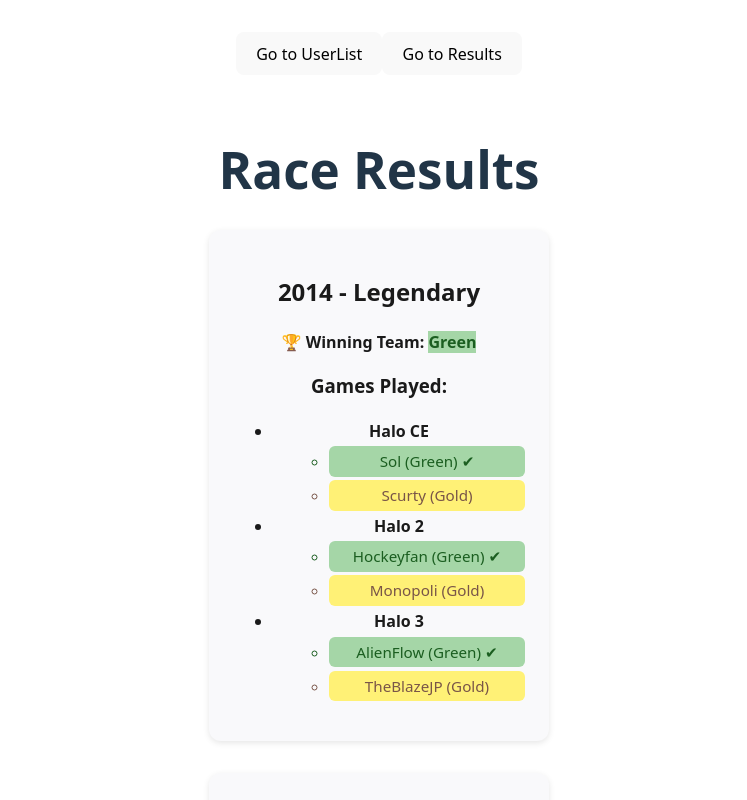
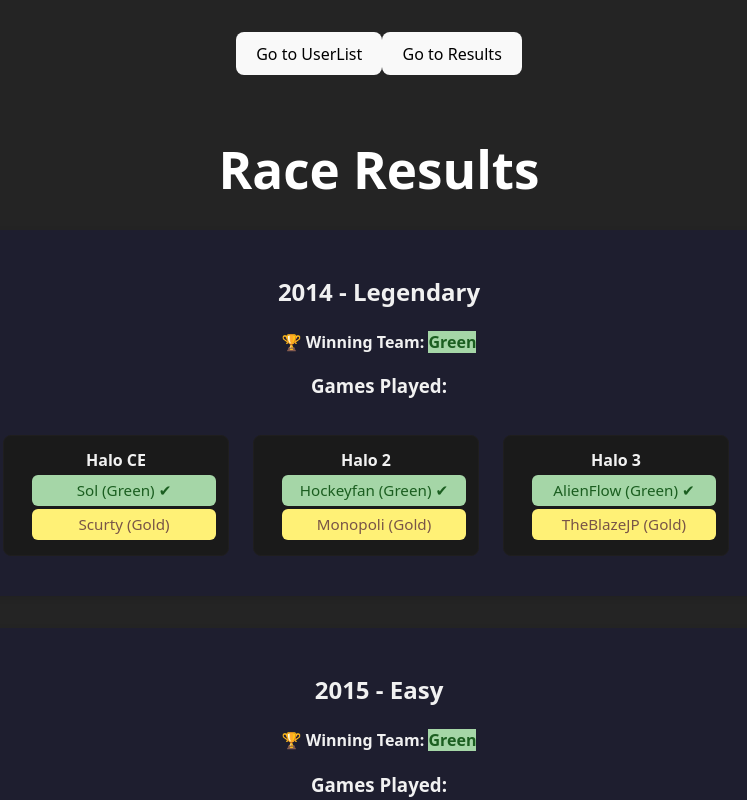
Before and after one commit to DavidSpartan95/HaloracesWeb, a Vue app in the folder haloraces-web/: page /raceResults in a window 1280 px wide. Shown: the top 800 px of the page, without its empty margins (261-1008 px from the left). Built offline with nearby package versions, Linux system fonts and the light colour scheme.

Commit message:
New background color and Result layout

```diff
--- a/haloraces-web/src/main.ts
+++ b/haloraces-web/src/main.ts
@@ -6,3 +6,7 @@
 const app = createApp(App)
 app.use(router)
 app.mount('#app')
+
+// Change the background color to #242424 and text color to white
+document.body.style.backgroundColor = '#242424';
+document.body.style.color = 'white';
--- a/haloraces-web/src/views/RaceResults.vue
+++ b/haloraces-web/src/views/RaceResults.vue
@@ -7,32 +7,40 @@
       class="event-card"
     >
       <h2>{{ event.year }} - {{ event.difficulty }}</h2>
-        <p class="winner">🏆 Winning Team: <span :class="teamClass(event.winningTeam)">{{ event.winningTeam }}</span></p>
+      <p class="winner">
+        🏆 Winning Team:
+        <span :class="teamClass(event.winningTeam)">{{ event.winningTeam }}</span>
+      </p>
 
       <div class="games-list">
         <h3>Games Played:</h3>
-          <ul>
-            <li v-for="game in event.playedGames" :key="game">
+        <div class="games-horizontal">
+          <div
+            class="game"
+            v-for="game in event.playedGames"
+            :key="game"
+          >
             <strong>{{ game }}</strong>
-              <ul class="players">
-                <li
+            <div class="players">
+              <div
                 v-for="player in playersForGame(event.playerResults, game)"
                 :key="player.name + game"
                 :class="['player-item', teamClass(player.team)]"
               >
                 {{ player.name }} ({{ player.team }}) <span v-if="player.win">✔</span>
-                </li>
-              </ul>
-            </li>
-          </ul>
+              </div>
+            </div>
+          </div>
+        </div>
       </div>
     </div>
   </div>
 </template>
 
+
   <script setup lang="ts">
   import { relayEvents } from '../data/relayEvents'
-  import type { Game, PlayerResult, TeamName } from '../data/types'
+  import type { Game, PlayerResult, TeamName } from '../data/relayEvents'
 
   function playersForGame(playerResults: PlayerResult[], game: Game): PlayerResult[] {
     return playerResults.filter(player => player.playedGames.includes(game))
@@ -62,8 +70,8 @@
 }
 
 .event-card {
-  background-color: #f9f9fb;
-  color: #1a1a1a;
+  background-color: #1e1e2f;
+  color: #f1f1f1;
   padding: 1.5rem;
   border-radius: 12px;
   margin-bottom: 2rem;
@@ -75,6 +83,23 @@
   font-weight: bold;
   margin: 0.5rem 0 1rem;
 }
+
+.games-horizontal {
+  display: flex;
+  gap: 1.5rem;
+  overflow-x: auto;
+  padding: 1rem 0;
+}
+
+.game {
+  border: 1px solid #1f1e1e;
+  border-radius: 8px;
+  padding: 0.75rem;
+  min-width: 200px;
+  flex-shrink: 0;
+  background: #1a1a1a;
+}
+
 
 .games-list {
   margin-top: 1rem;
```
Lines whose indentation alone changed are shown as unchanged.
